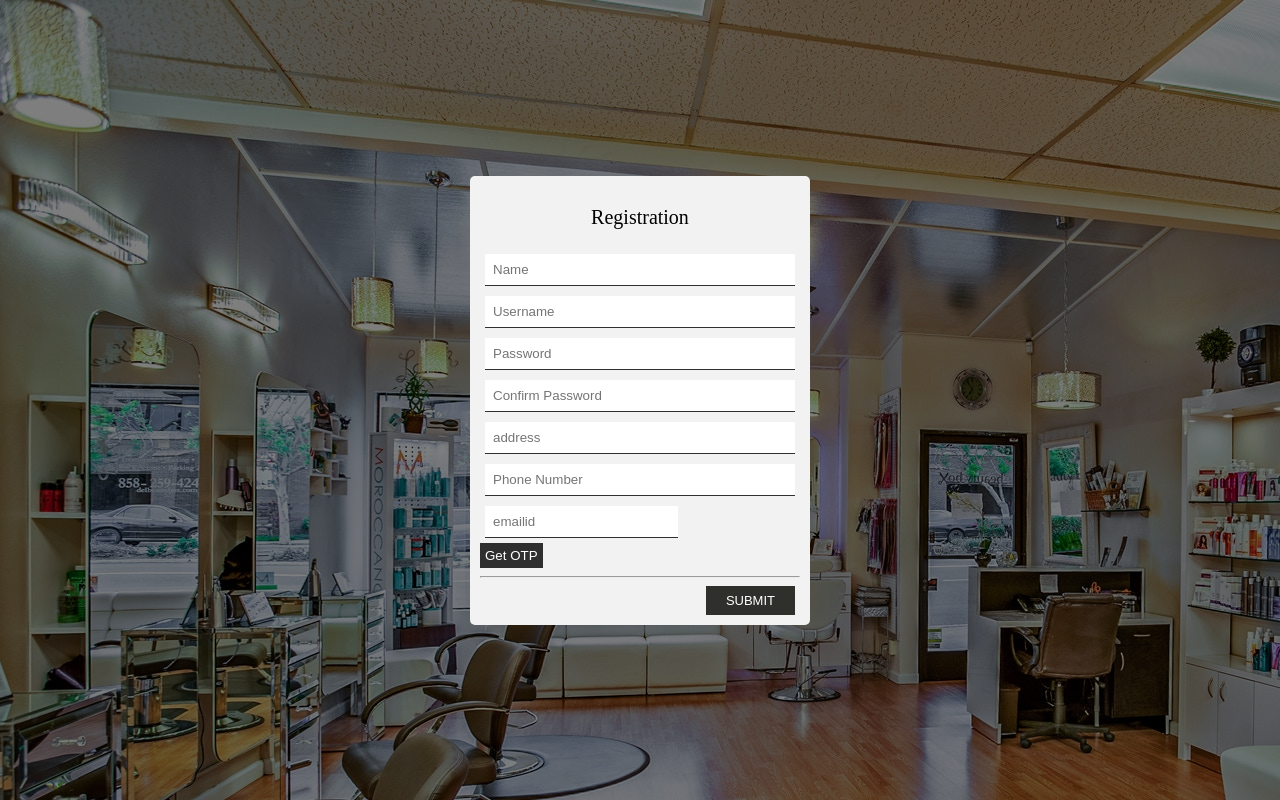
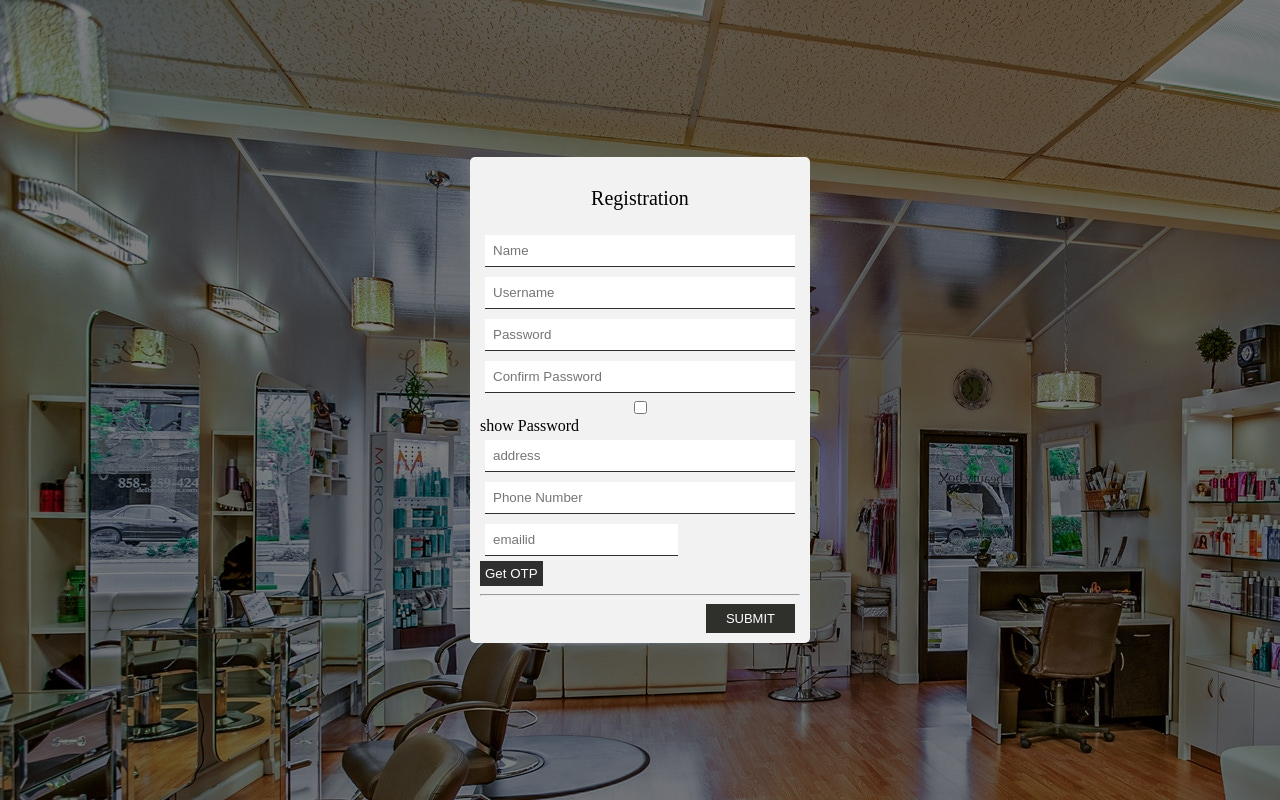
Before and after one commit to nashpb/some_php_project, a PHP site: page /registration.php in a window 1280 px wide. Run offline with PHP 8.4, Linux system fonts and the light colour scheme.

Commit message:
show password done
kindky check design will be take care by pranesh

```diff
--- a/registration.php
+++ b/registration.php
@@ -6,6 +6,8 @@
 	<link rel="stylesheet" href="style/style.css">
 	<script src="script/script.js"></script>
 	<script src="https://ajax.googleapis.com/ajax/libs/jquery/3.4.1/jquery.min.js"></script>
+
+
 	<style>
       .invalid {
         border: 1px solid red;
@@ -24,8 +26,10 @@
 				<div class="input-container">
 					<input type="text" class="form-control" placeholder="Name" required>
 					<input type="text" class="form-control" placeholder="Username" required>
-					<input type="password" id="pass1" name="pswd1"class="form-control"onfocusout="passwordValidate();" placeholder="Password" minlength="4" maxlength="12"   required ><div id="passVal"></div>
-<input type="password" id="pass2" name="pswd2"class="form-control" placeholder="Confirm Password"  onfocusout="passwordCheck();"minlength="4" maxlength="12" required><div id="errorPass"></div>
+					<input type="password" id="pass1" name="pswd1"  class="form-control showPassword"onfocusout="passwordValidate();" placeholder="Password" minlength="4" maxlength="12"   required >
+						<div id="passVal"></div>
+<input type="password" id="pass2" name="pswd2"class="form-control showPassword" placeholder="Confirm Password"  onfocusout="passwordCheck();"minlength="4" maxlength="12" required><div id="errorPass"></div>
+					<input type="checkbox" id="checkBox"><span>show Password</span>
 					<input type="text" class="form-control" placeholder="address">
 
 				<input type="number" class="form-control" placeholder="Phone Number"   id="phone" required onfocusout="mobileNumber();"><div id="errorPhone" ></div>
@@ -45,6 +49,22 @@
 </body>
 </html>
 <script>
+
+$(document).ready(function (){
+
+	$("#checkBox").click(function (){
+  if($(this).prop("checked") == true){
+                $(".showPassword").attr("type","text");
+            }
+            else {
+                $(".showPassword").attr("type","password");
+            }
+})
+
+
+})
+
+
 
 
 function checkEmail() {
```
